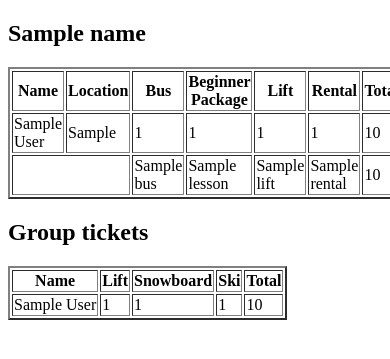
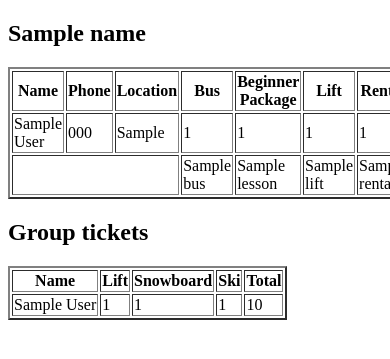
Before and after one commit to zcmyth/start, a Flask app: template client/templates/status.html in a window 390 px wide. Shown: the top 359 px of that part. Run offline with Flask 2, Linux system fonts and the light colour scheme; tables that the repository leaves empty hold one stand-in row (Sample ...); the template is opened without the code that fills it: values named after a table or form of the project are taken from there, most other values are stand-ins (such as "Sample title", 1, 10 or a date in 2020); the page is wider than the window, and the part outside it is not shown.

Commit message:
add phone

```diff
--- a/client/templates/status.html
+++ b/client/templates/status.html
@@ -13,6 +13,7 @@
   <table border="2">
     <tr>
       <th>Name</th>
+      <th>Phone</th>
       <th>Location</th>
       <th>Bus</th>
       <th>Beginner Package</th>
@@ -23,6 +24,7 @@
   {% for order in orders %}
     <tr>
       <td>{{order.first_name}} {{order.last_name}}</td>
+      <td>{{order.phone}}</td>
       <td>{{order.location}}</td>
       <td>{{order.bus + 0}}</td>
       <td>{{order.lesson + 0}}</td>
@@ -32,7 +34,7 @@
     </tr>
   {% endfor %}
     <tr>
-      <td colspan="2"></td>
+      <td colspan="3"></td>
       <td>{{status.bus}}</td>
       <td>{{status.lesson}}</td>
       <td>{{status.lift}}</td>
```
